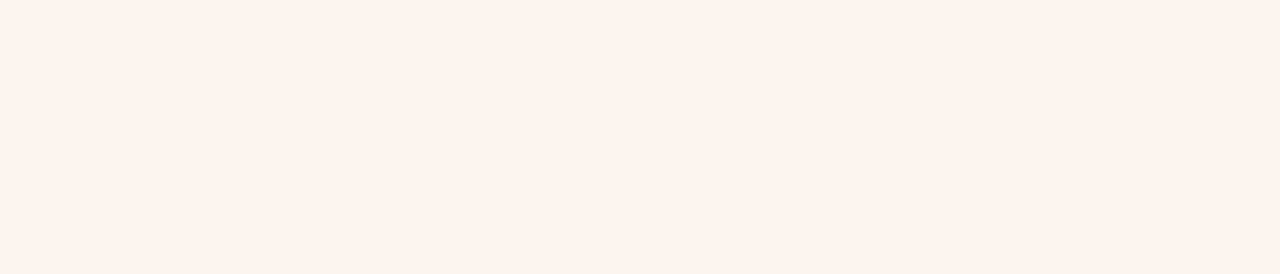
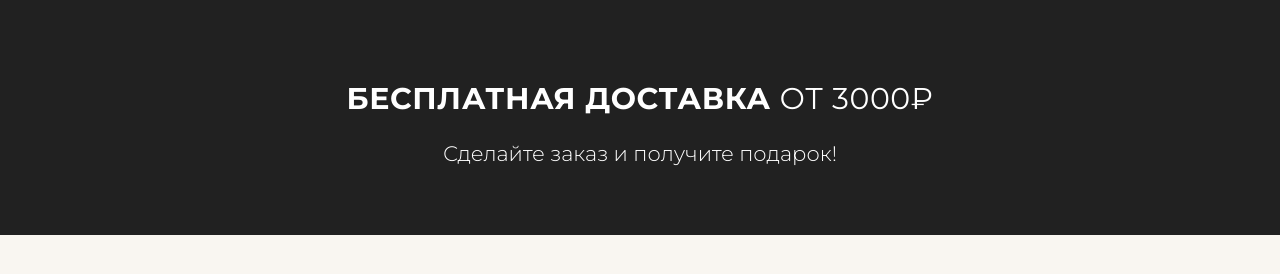
Before and after one commit to dreamsoundx/the-loop-shop, a plain HTML site: page index.html in a window 1280 px wide. Drawn offline with Linux system fonts and the light colour scheme.

Commit message:
feat: finish free-shiping html & css

```diff
--- a/css/style.scss
+++ b/css/style.scss
@@ -2,19 +2,18 @@
 &display=swap
 &subset=cyrillic-ext
 */
-@import url('https://fonts.googleapis.com/css?family=Montserrat:300,400,500,600,700&display=swap&subset=cyrillic-ext');
-@import '_null';
-
+@import url("https://fonts.googleapis.com/css?family=Montserrat:300,400,500,600,700&display=swap&subset=cyrillic-ext");
+@import "_null";
 
 html {
   font-size: 16px;
 }
 
 body {
-  font-family: 'Montserrat', sans-serif;
+  font-family: "Montserrat", sans-serif;
   color: #000000;
   line-height: 1;
-  background: #f9f6f1;;
+  background: #f9f6f1;
 }
 
 .wrapper {
@@ -24,7 +23,7 @@ body {
   flex-direction: column;
 }
 
-[class*='__container'] {
+[class*="__container"] {
   margin: 0px auto;
   max-width: 1140px;
   padding: 0px 15px;
@@ -37,5 +36,47 @@ body {
   flex: 1 1 auto;
 }
 
+.free-shiping {
+  background: #212121;
 
-.footer {}
+  // .free-shiping__container
+
+  &__container {
+  }
+
+  // .free-shiping__content
+
+  &__content {
+    padding: 84px 0px 71px 0px;
+    text-align: center;
+  }
+
+  // .free-shiping__title
+
+  &__title {
+    font-weight: 400;
+    font-size: 30px;
+    letter-spacing: 0.02em;
+    text-transform: uppercase;
+    color: #fff;
+    &:not(:last-child) {
+      margin-bottom: 29px;
+    }
+  }
+
+  // .free-shiping__selected-title
+
+  &__selected-title {
+    font-weight: 700;
+  }
+
+  // .free-shiping__text
+
+  &__text {
+    font-weight: 300;
+    font-size: 21px;
+    color: #fff;
+  }
+}
+.footer {
+}
--- a/index.html
+++ b/index.html
@@ -11,7 +11,23 @@
   <body>
     <div class="wrapper">
       <header class="header"></header>
-      <main class="main"></main>
+      <main class="main">
+        <section class="free-shiping">
+          <div class="free-shiping__container">
+            <div class="free-shiping__content">
+              <h2 class="free-shiping__title">
+                <span class="free-shiping__selected-title"
+                  >Бесплатная доставка</span
+                >
+                от 3000₽
+              </h2>
+              <p class="free-shiping__text">
+                Сделайте заказ и получите подарок!
+              </p>
+            </div>
+          </div>
+        </section>
+      </main>
       <footer class="footer"></footer>
     </div>
   </body>
```
Also changed, not shown: css/style.css.
